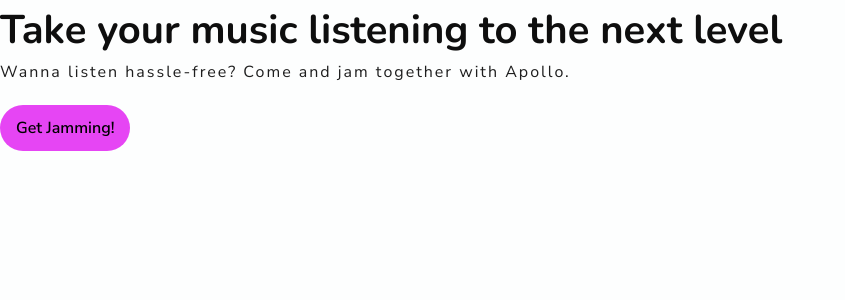
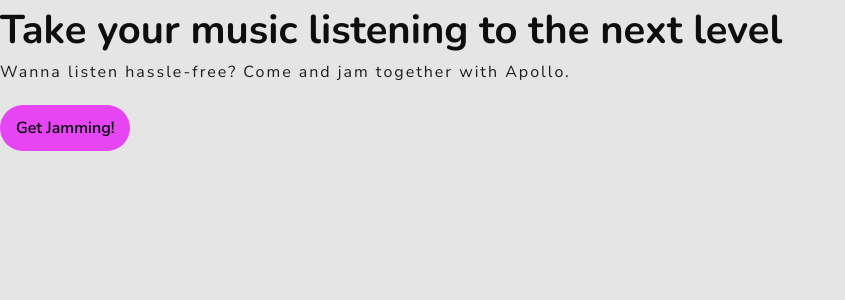
Before and after one commit to cynessa-dev/apollo, a PHP site: page / in a window 1280 px wide. Shown: the top 300 px of the page, without its empty margins (0-845 px from the left). Run offline with PHP 8.4, Linux system fonts and the light colour scheme.

Commit message:
💄 style(ui): add more colors, sizes, and spacing for better ui

```diff
--- a/src/global.css
+++ b/src/global.css
@@ -11,12 +11,20 @@
     --font-mono: ui-monospace, SFMono-Regular, Menlo, Monaco, Consolas, "Liberation Mono",
       "Courier New", monospace;
     --spacing: 0.25rem;
+    --text-sm: 0.875rem;
+    --text-sm--line-height: calc(1.25 / 0.875);
+    --font-weight-light: 300;
     --font-weight-semibold: 600;
     --font-weight-bold: 700;
+    --radius-md: 0.375rem;
+    --radius-lg: 0.5rem;
     --default-font-family: var(--font-sans);
     --default-mono-font-family: var(--font-mono);
     --color-accent: oklch(0.6868 0.2689 324.48);
-    --color-background: oklch(0.9956 0 324.48);
+    --color-background: oklch(0.9222 0 324.48);
+    --color-panel: oklch(0.9697 0 324.48);
+    --color-card: oklch(0.9956 0 324.48);
+    --color-border: oklch(0.8723 0 324.48);
     --color-head: oklch(0.165 0 324.48);
     --color-body: oklch(0.2346 0 324.48);
     --font-header: Nunito, Poppins, sans-serif;
@@ -222,6 +322,16 @@ p {
   color: var(--color-body);
   font-family: var(--font-body);
 }
+@property --tw-space-x-reverse {
+  syntax: "*";
+  inherits: false;
+  initial-value: 0;
+}
+@property --tw-border-style {
+  syntax: "*";
+  inherits: false;
+  initial-value: solid;
+}
 @property --tw-font-weight {
   syntax: "*";
   inherits: false;
@@ -230,11 +340,19 @@ p {
   syntax: "*";
   inherits: false;
 }
+@property --tw-outline-style {
+  syntax: "*";
+  inherits: false;
+  initial-value: solid;
+}
 @layer properties {
   @supports ((-webkit-hyphens: none) and (not (margin-trim: inline))) or ((-moz-orient: inline) and (not (color:rgb(from red r g b)))) {
     *, ::before, ::after, ::backdrop {
+      --tw-space-x-reverse: 0;
+      --tw-border-style: solid;
       --tw-font-weight: initial;
       --tw-tracking: initial;
+      --tw-outline-style: solid;
     }
   }
 }
```
Also changed, not shown: other parts of src/global.css (+92 -0 lines).
